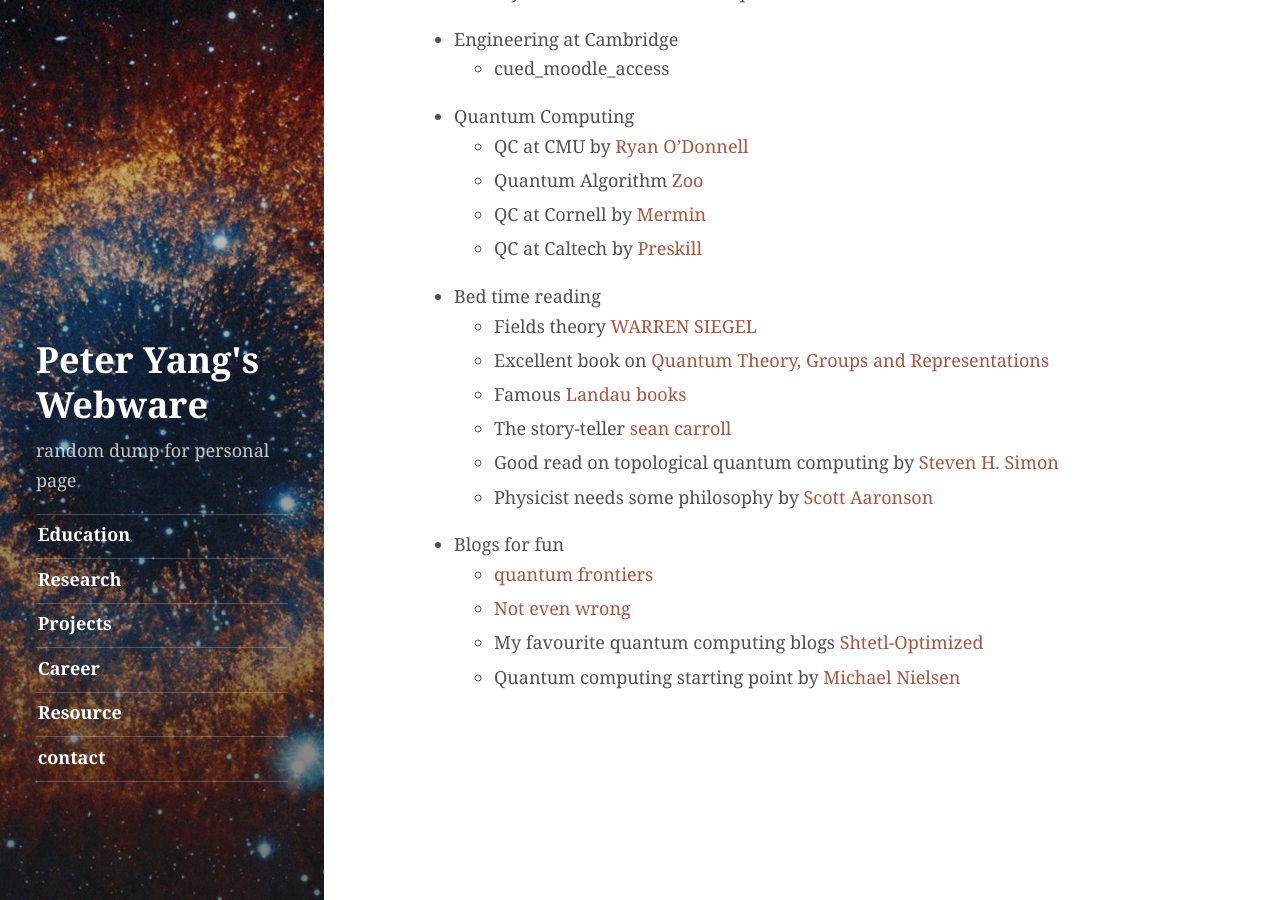
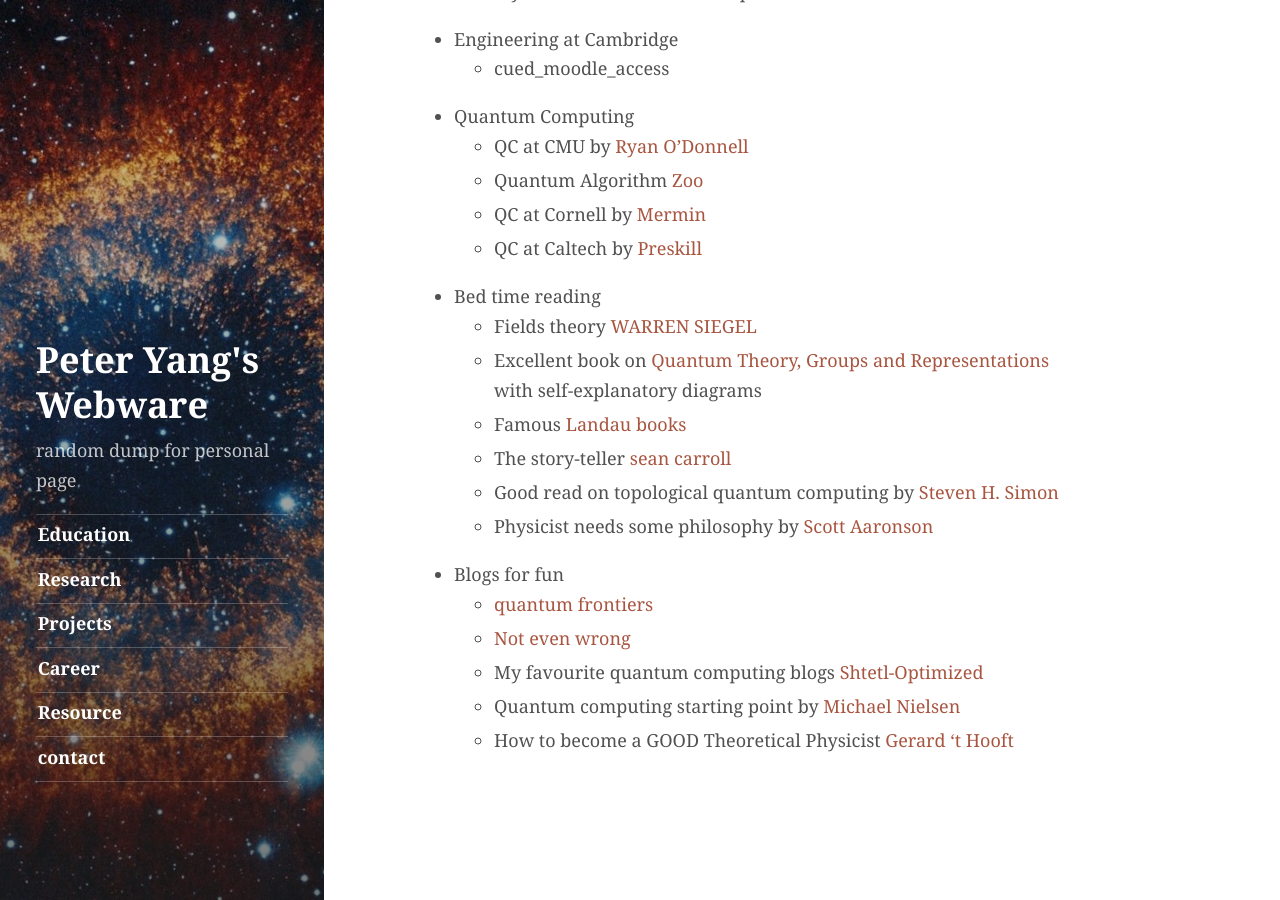
Before and after one commit to AprilSweettooth/aprilsweettooth.github.io, a Jekyll site: the page built from resource.md, in a window 1280 px wide and 900 px high, scrolled down 1447 px. Built offline with Jekyll 4.4.1, drawn with Linux system fonts in a browser that asks for light colours.

Commit message:
how to become a good tp

```diff
--- a/resource.md
+++ b/resource.md
@@ -50,7 +50,7 @@
 
 - Bed time reading
     - Fields theory [WARREN SIEGEL](http://insti.physics.sunysb.edu/~siegel/)
-    - Excellent book on [Quantum Theory, Groups and Representations](https://www.math.columbia.edu/~woit/QM/qmbook.pdf)
+    - Excellent book on [Quantum Theory, Groups and Representations](https://www.math.columbia.edu/~woit/QM/qmbook.pdf) with self-explanatory diagrams
     - Famous [Landau books](https://archive.org/details/landau-and-lifshitz-physics-textbooks-series/Vol%201%20-%20Landau%2C%20Lifshitz%20-%20Mechanics%20%283rd%20ed%2C%201976%29/)
     - The story-teller [sean carroll](https://www.preposterousuniverse.com/grnotes/)
     - Good read on topological quantum computing by [Steven H. Simon](http://www-thphys.physics.ox.ac.uk/people/SteveSimon/)
@@ -61,3 +61,4 @@
     - [Not even wrong](http://www.math.columbia.edu/~woit/wordpress/)
     - My favourite quantum computing blogs [Shtetl-Optimized](https://scottaaronson.blog/)
     - Quantum computing starting point by [Michael Nielsen](https://quantum.country/)
+    - How to become a GOOD Theoretical Physicist [Gerard 't Hooft](https://webspace.science.uu.nl/~gadda001/goodtheorist/index.html)
```
